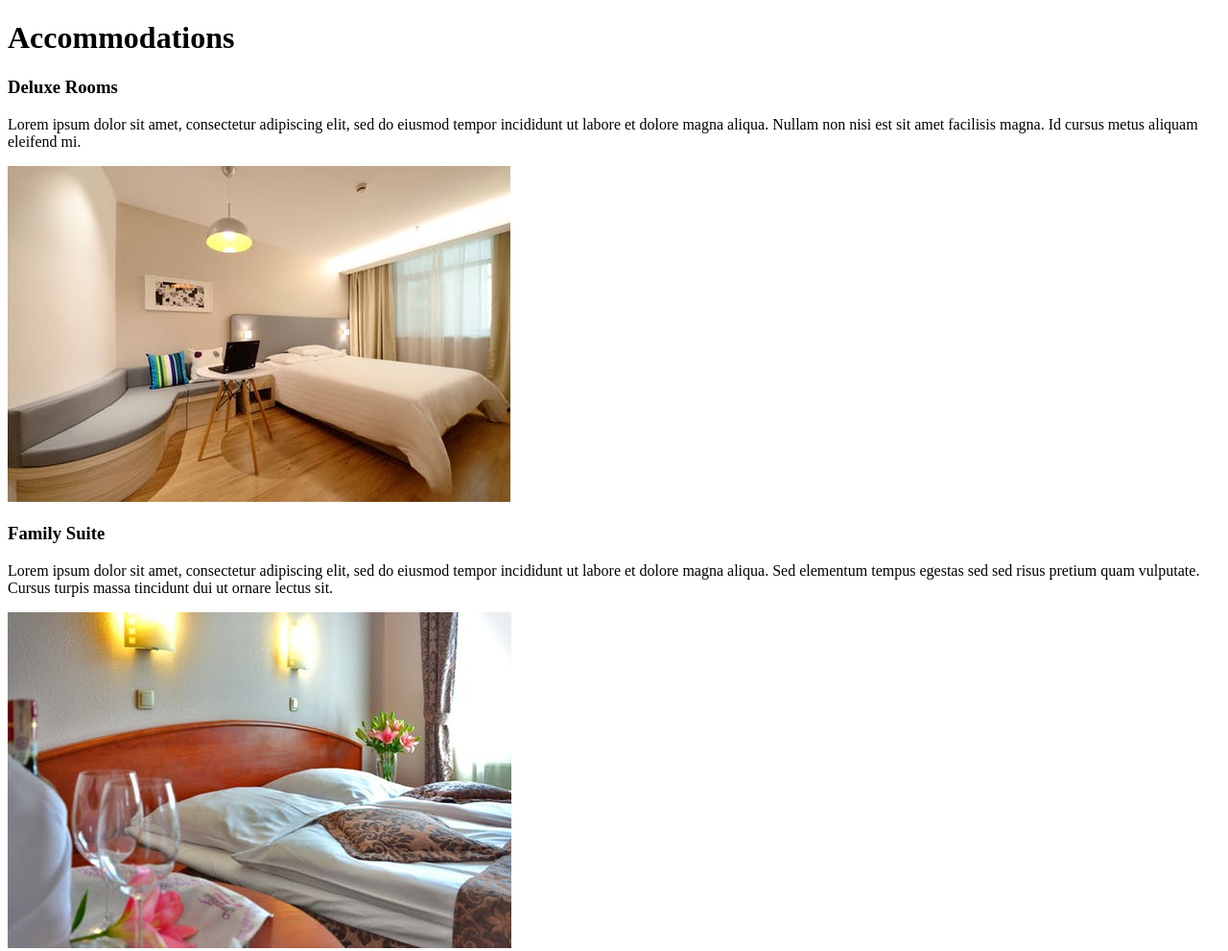
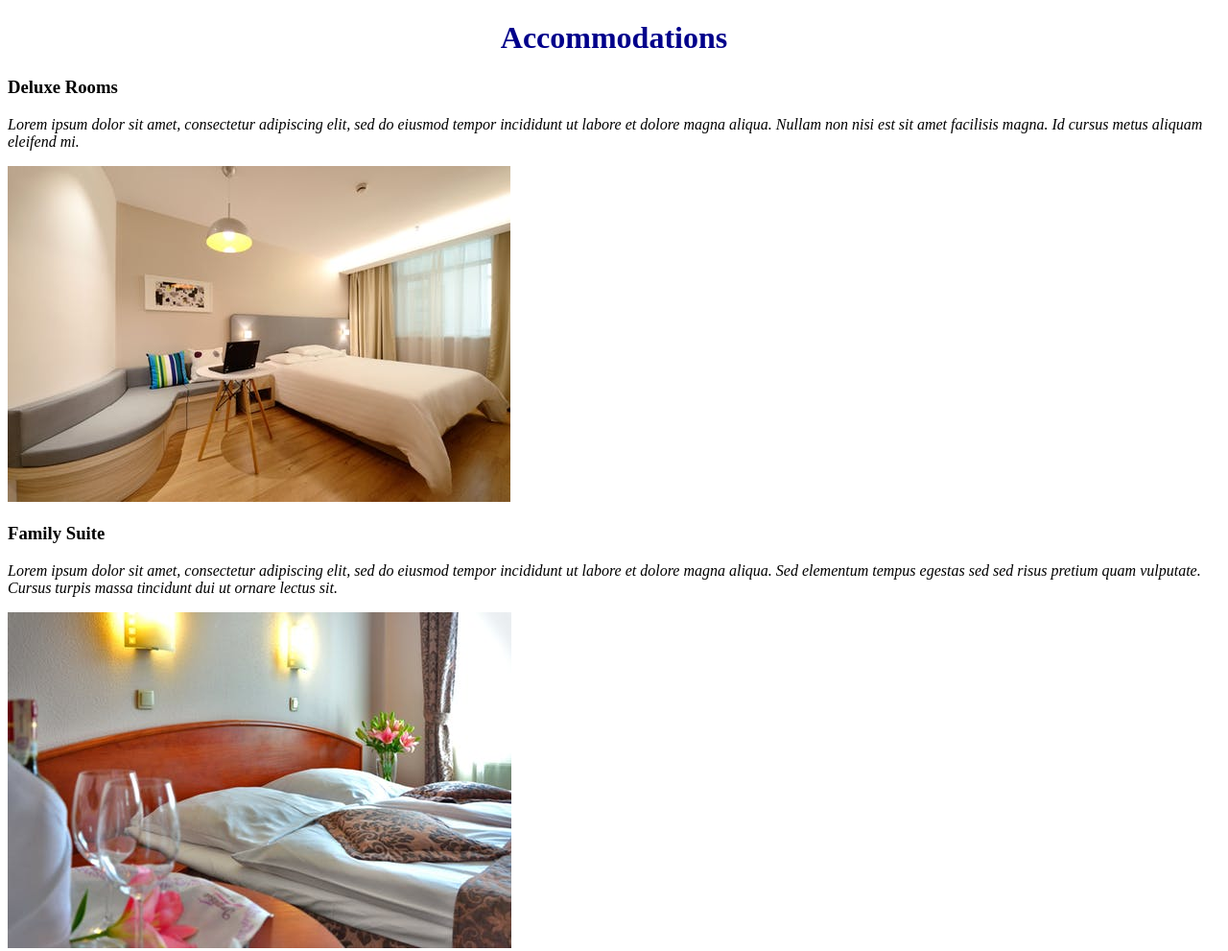
Before and after one commit to alicehsiao/island-resort, a plain HTML site: page accommodations.html in a window 1280 px wide. Shown: the top 991 px of the page at 96% size. Drawn offline with Linux system fonts and the light colour scheme.

Commit message:
fix css link

```diff
--- a/accommodations.html
+++ b/accommodations.html
@@ -1,7 +1,7 @@
 <!DOCTYPE html>
 <html>
   <head>
-    <link href="css/styles" rel="stylesheet" type="text/css"/>
+    <link href="css/styles.css" rel="stylesheet" type="text/css"/>
     <title>Accommodations</title>
   </head>
   <body>
```
